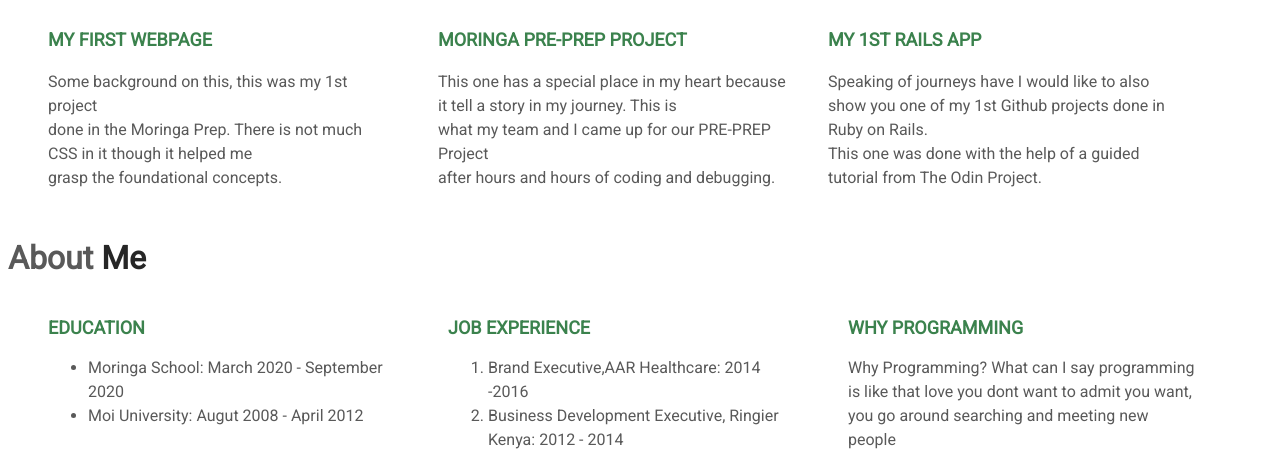
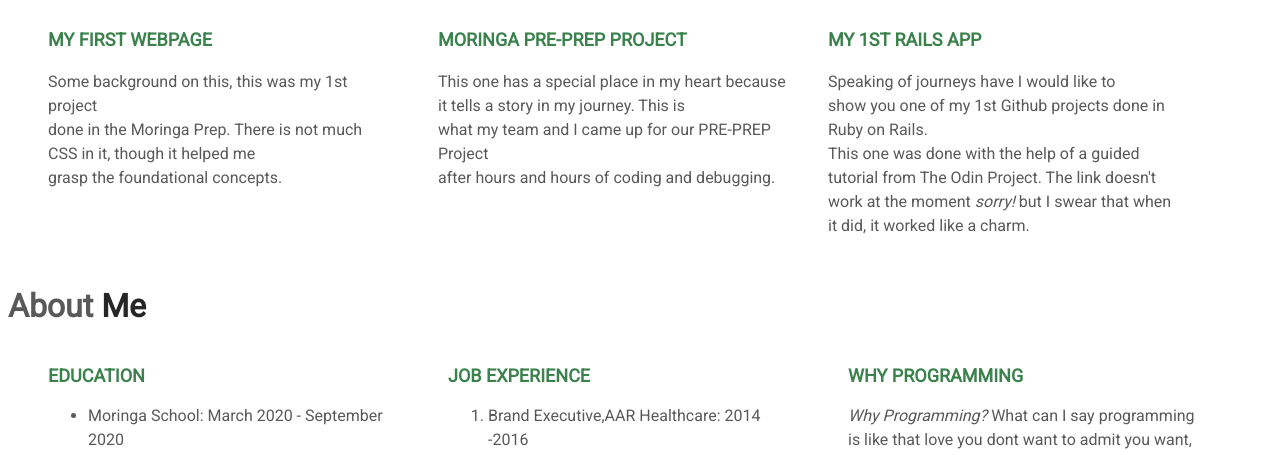
Before and after one commit to gkarumbi/portfolio-landing-page, a plain HTML site: page index.html in a window 1280 px wide. Shown: the part 493-948 px from the top of the page. Drawn offline with Linux system fonts and the light colour scheme.

Commit message:
Corrected Spelling Mistakes

```diff
--- a/index.html
+++ b/index.html
@@ -17,15 +17,15 @@
         <h1>My <span>Projects</span></h1>
         <div class="projects">
             <h3> <a href="http://https://gkarumbi.github.io/my-first-webpage/">My First Webpage</a></h3>
-            <p>Some background on this, this was my 1st project <br> done in the Moringa Prep. There is not much <br> CSS in it though it helped me <br> grasp the foundational concepts.</p>
+            <p>Some background on this, this was my 1st project <br> done in the Moringa Prep. There is not much <br> CSS in it, though it helped me <br> grasp the foundational concepts.</p>
         </div>
         <div class="projects">
             <h3><a href="http://https://muthakabrian.github.io/pre-prep-project/david.html">Moringa Pre-PREP Project</a></h3>
-            <p>This one has a special place in my heart because <br> it tell a story in my journey. This is <br> what my team and I came up for our PRE-PREP Project <br> after hours and hours of coding and debugging. </p>
+            <p>This one has a special place in my heart because <br> it tells a story in my journey. This is <br> what my team and I came up for our PRE-PREP Project <br> after hours and hours of coding and debugging. </p>
         </div>
         <div class="projects">
             <h3><a href="https://github.com/gkarumbi/my_first_rails_app">My 1st Rails App</a></h3>
-            <p>Speaking of journeys have I would like to also <br> show you one of my 1st Github projects done in Ruby on Rails. <br> This one was done with the help of a guided tutorial from The Odin Project.</p>
+            <p>Speaking of journeys have I would like to <br> show you one of my 1st Github projects done in Ruby on Rails. <br> This one was done with the help of a guided tutorial from The Odin Project. The link doesn't work at the moment <em>sorry!</em> but I swear that when it did, it worked like a charm.</p>
         </div>
      </div>
     <div class="about-container">
@@ -47,7 +47,7 @@
         </div>
         <div class="about-me">
             <h2>Why Programming</h2>
-            <p>Why Programming? What can I say programming is like that love you dont want to admit you want, <br> you go around searching and meeting new people <br> but you meet none like her, thats what programming is to me I have always been into it <br> but avoided it because i felt it was hard. Anyway after reading about grow-mindset, i decided to take it on <br> and i am loving every moment.</p>
+            <p><em>Why Programming?</em> What can I say programming is like that love you dont want to admit you want, <br> you go around searching and meeting new people  but you meet none like her,<br> thats what programming is to me I have always been into it but avoided it because i felt it was hard.<br>Anyway after reading about growth-mindset, i decided to take it on and i am loving every moment.</p>
         </div>
     </div>
 
```
